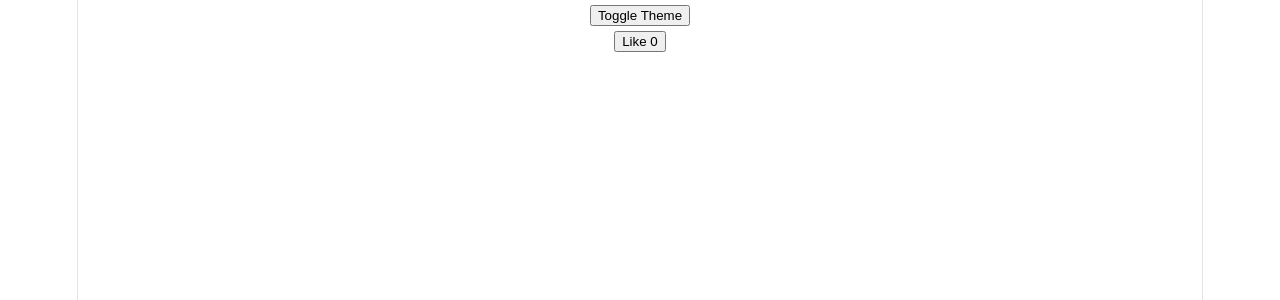
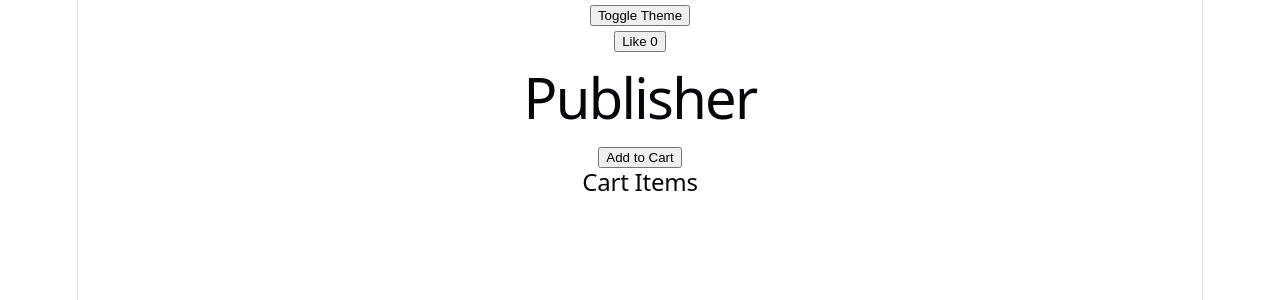
Before and after one commit to VimalDev-Suriya/react-design-pattern, a React (Vite) app in the folder frontend/react-design-patterns/: page / in a window 1280 px wide. Shown: the top 300 px of the page. Built offline with nearby package versions, Linux system fonts and the light colour scheme.

Commit message:
[Pub Sub] Pattern Implementation

```diff
--- /dev/null
+++ b/frontend/react-design-patterns/src/08-pub-sub-pattern/components/publishers/AddToCartButton.tsx
@@ -0,0 +1,27 @@
+import { eventBus } from '../../lib/event-bus'
+const products = [
+    { id: 1, Name: "Product 1" },
+    { id: 2, Name: "Product 2" },
+    { id: 3, Name: "Product 3" },
+    { id: 4, Name: "Product 4" },
+    { id: 5, Name: "Product 5" },
+]
+
+const AddToCartButton = () => {
+    const handleClick = () => {
+        const randomIndex = Math.floor(Math.random() * products.length)
+        const selectedProduct = products[randomIndex];
+
+        // * Name of the event should be like "<token>:<Action>"
+        eventBus.publish("cart:add", {
+            ...selectedProduct
+        })
+    }
+
+    return <div>
+        <h1>Publisher</h1>
+        <button onClick={handleClick}>Add to Cart</button>
+    </div>
+}
+
+export default AddToCartButton
--- /dev/null
+++ b/frontend/react-design-patterns/src/08-pub-sub-pattern/components/subscribers/CartBadge.tsx
@@ -0,0 +1,23 @@
+import { useState } from "react"
+import { useEvents } from "../../hooks/useEvents";
+
+const CartBadge = () => {
+    const [cartItems, setCartItems] = useState([]);
+
+    // * Here we are actually subscribing to the event
+    useEvents("cart:add", (data) => {
+        setCartItems(prev => [...prev, data]);
+    })
+
+    return <div>
+        <h2>Cart Items {cartItems.length === 0 ? '' : cartItems.length}</h2>
+        {
+            cartItems.length ? <ul>
+                {cartItems.map((item) => {
+                    return <li key={item}>{item.Name}</li>
+                })}</ul> : null
+        }
+    </div>
+}
+
+export default CartBadge;
--- /dev/null
+++ b/frontend/react-design-patterns/src/08-pub-sub-pattern/hooks/useEvents.ts
@@ -0,0 +1,11 @@
+import { useEffect } from "react";
+import { eventBus, type cb } from "../lib/event-bus";
+
+export const useEvents = (eventName: string, handler: cb) => {
+    useEffect(() => {
+        const unsubscribe = eventBus.subscribe(eventName, handler);
+
+        // * Whenever Components unmount - all the events will be un-subscribed
+        return unsubscribe;
+    }, [eventName, handler])
+}
--- /dev/null
+++ b/frontend/react-design-patterns/src/08-pub-sub-pattern/lib/broadcast-channel.ts
@@ -0,0 +1 @@
+export const crossTabChannel = new BroadcastChannel("app-events")
--- a/frontend/react-design-patterns/src/App.tsx
+++ b/frontend/react-design-patterns/src/App.tsx
@@ -3,6 +3,8 @@ import HigerOrderComp from './04-hof-hoc-pattern/Fix/HigherOrderComp';
 import CustomeHoodContainer from './05-custom-hooks/CustomeHookContainer';
 import { useTheme } from './06-context-pattern/hooks/useTheme';
 import LikeButton from './07-optimistic-pattern/LikeButton';
+import CartBadge from './08-pub-sub-pattern/components/subscribers/CartBadge';
+import AddToCartButton from './08-pub-sub-pattern/components/publishers/AddToCartButton';
 
 function App() {
   const { isDark, toggleDark } = useTheme();
@@ -21,6 +23,9 @@ function App() {
 
       <button onClick={toggleDark}>Toggle Theme</button>
       <LikeButton initialLike={0} />
+
+      <AddToCartButton />
+      <CartBadge />
     </div>
   );
 }
```
Also changed, not shown: frontend/react-design-patterns/src/08-pub-sub-pattern/lib/event-bus.ts (renamed from frontend/react-design-patterns/src/08-pub-sub-pattern/observer-pub-sub/event-bus.ts, +6 -4 lines), frontend/react-design-patterns/src/08-pub-sub-pattern/README.md, frontend/react-design-patterns/src/08-pub-sub-pattern/lib/observer.ts (renamed from frontend/react-design-patterns/src/08-pub-sub-pattern/observer-pub-sub/observer.ts), 1 other file (tests, documents, lock files or other folders).
